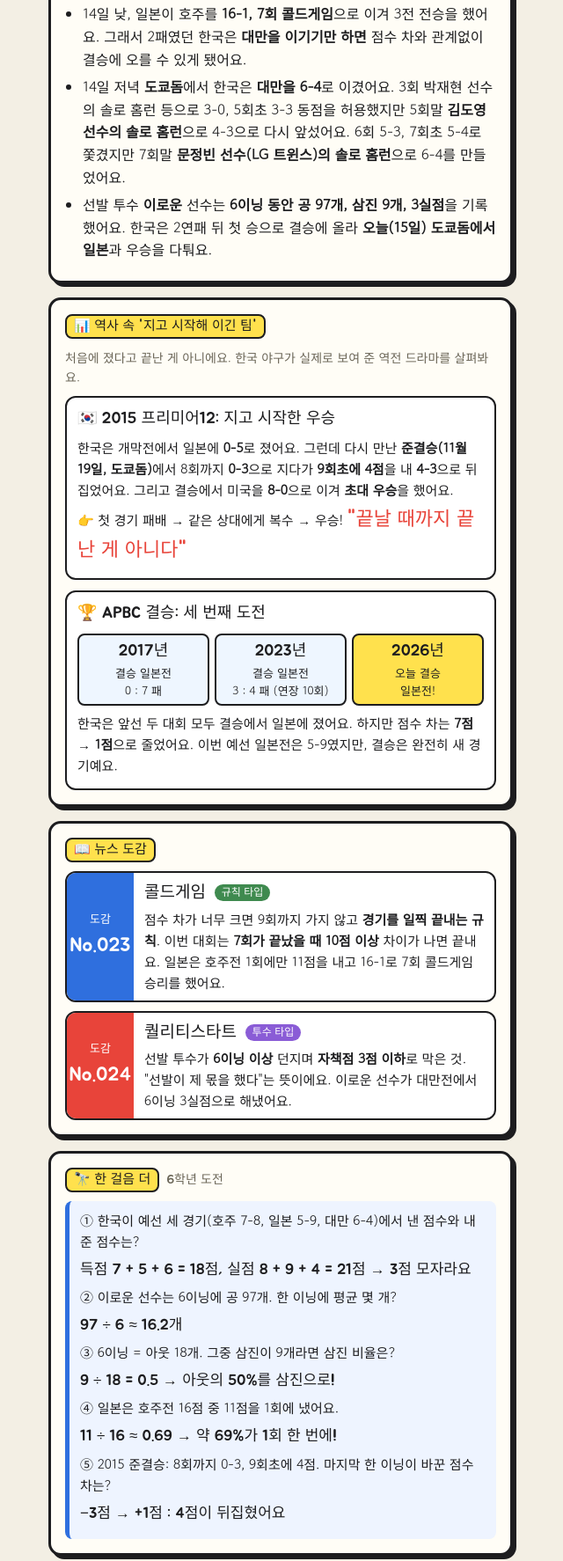
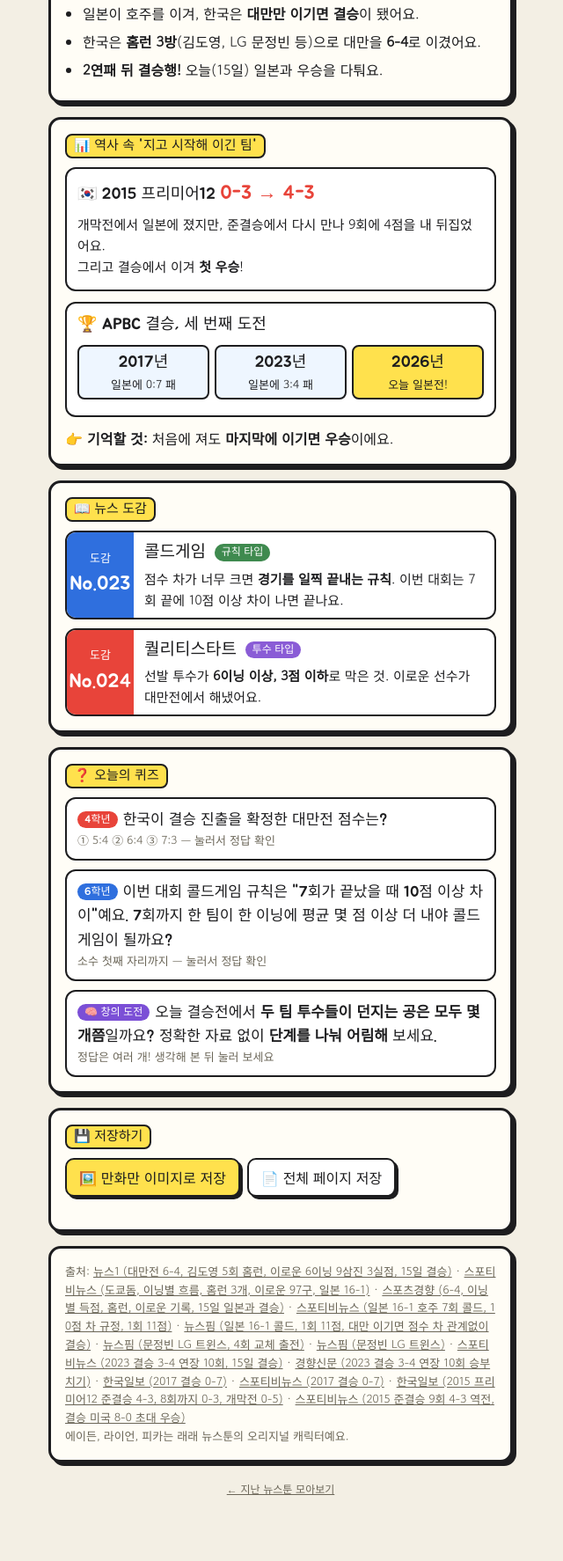
Before and after one commit to k-hill-ar/raerae-newstoon, a plain HTML site: page docs/2026-11-15-special/index.html in a window 1280 px wide. Shown: the part 3433-5207 px from the top of the page at 88% size, without its empty margins (321-961 px from the left). After the commit the page ends 5174 px from the top, so only its background shows below. Drawn offline with nearby package versions, Linux system fonts and the light colour scheme.

Commit message:
11/15 일반편·특별편 요약형으로 축소(한 걸음 더 삭제), 창의 도전은 자세히 + 한 단계 더 규칙
Co-Authored-By: Claude Opus 5.5 <noreply@anthropic.com>

```diff
--- a/docs/2026-11-15-special/index.html
+++ b/docs/2026-11-15-special/index.html
@@ -42,31 +42,27 @@
   <section class="card">
     <h2><span class="chip">📰 뉴스 정리</span></h2>
     <ul class="facts">
-      <li>14일 낮, 일본이 호주를 <b>16-1, 7회 콜드게임</b>으로 이겨 3전 전승을 했어요. 그래서 2패였던 한국은 <b>대만을 이기기만 하면</b> 점수 차와 관계없이 결승에 오를 수 있게 됐어요.</li>
-      <li>14일 저녁 <b>도쿄돔</b>에서 한국은 <b>대만을 6-4</b>로 이겼어요. 3회 박재현 선수의 솔로 홈런 등으로 3-0, 5회초 3-3 동점을 허용했지만 5회말 <b>김도영 선수의 솔로 홈런</b>으로 4-3으로 다시 앞섰어요. 6회 5-3, 7회초 5-4로 쫓겼지만 7회말 <b>문정빈 선수(LG 트윈스)의 솔로 홈런</b>으로 6-4를 만들었어요.</li>
-      <li>선발 투수 <b>이로운</b> 선수는 <b>6이닝 동안 공 97개, 삼진 9개, 3실점</b>을 기록했어요. 한국은 2연패 뒤 첫 승으로 결승에 올라 <b>오늘(15일) 도쿄돔에서 일본</b>과 우승을 다퉈요.</li>
+      <li>일본이 호주를 이겨, 한국은 <b>대만만 이기면 결승</b>이 됐어요.</li>
+      <li>한국은 <b>홈런 3방</b>(김도영, LG 문정빈 등)으로 대만을 <b>6-4</b>로 이겼어요.</li>
+      <li><b>2연패 뒤 결승행!</b> 오늘(15일) 일본과 우승을 다퉈요.</li>
     </ul>
   </section>
 
   <section class="card">
     <h2><span class="chip">📊 역사 속 '지고 시작해 이긴 팀'</span></h2>
-    <p style="margin:0 0 10px;font-size:14px;color:var(--muted)">처음에 졌다고 끝난 게 아니에요. 한국 야구가 실제로 보여 준 역전 드라마를 살펴봐요.</p>
-
     <div class="hist">
-      <h3>🇰🇷 2015 프리미어12: 지고 시작한 우승</h3>
-      <p>한국은 개막전에서 일본에 <b>0-5</b>로 졌어요. 그런데 다시 만난 <b>준결승(11월 19일, 도쿄돔)</b>에서 8회까지 <b>0-3</b>으로 지다가 <b>9회초에 4점</b>을 내 <b>4-3</b>으로 뒤집었어요. 그리고 결승에서 미국을 <b>8-0</b>으로 이겨 <b>초대 우승</b>을 했어요.</p>
-      <p>👉 첫 경기 패배 → 같은 상대에게 복수 → 우승! <span class="big">"끝날 때까지 끝난 게 아니다"</span></p>
+      <h3>🇰🇷 2015 프리미어12 <span class="big">0-3 → 4-3</span></h3>
+      <p>개막전에서 일본에 졌지만, 준결승에서 다시 만나 9회에 4점을 내 뒤집었어요.<br>그리고 결승에서 이겨 <b>첫 우승</b>!</p>
     </div>
-
     <div class="hist">
-      <h3>🏆 APBC 결승: 세 번째 도전</h3>
+      <h3>🏆 APBC 결승, 세 번째 도전</h3>
       <div class="rank">
-        <div><b>2017년</b>결승 일본전<br>0 : 7 패</div>
-        <div><b>2023년</b>결승 일본전<br>3 : 4 패 (연장 10회)</div>
-        <div class="me"><b>2026년</b>오늘 결승<br>일본전!</div>
+        <div><b>2017년</b>일본에 0:7 패</div>
+        <div><b>2023년</b>일본에 3:4 패</div>
+        <div class="me"><b>2026년</b>오늘 일본전!</div>
       </div>
-      <p>한국은 앞선 두 대회 모두 결승에서 일본에 졌어요. 하지만 점수 차는 <b>7점 → 1점</b>으로 줄었어요. 이번 예선 일본전은 5-9였지만, 결승은 완전히 새 경기예요.</p>
     </div>
+    <p style="margin:10px 0 0">👉 <b>기억할 것:</b> 처음에 져도 <b>마지막에 이기면 우승</b>이에요.</p>
   </section>
 
   <section class="card">
@@ -75,31 +71,15 @@
       <div class="no" style="background:#2f6fde">도감<b>No.023</b></div>
       <div class="body">
         <div class="name">콜드게임 <span class="type" style="background:#3f8a4f">규칙 타입</span></div>
-        <p>점수 차가 너무 크면 9회까지 가지 않고 <b>경기를 일찍 끝내는 규칙</b>. 이번 대회는 <b>7회가 끝났을 때 10점 이상</b> 차이가 나면 끝내요. 일본은 호주전 1회에만 11점을 내고 16-1로 7회 콜드게임 승리를 했어요.</p>
+        <p>점수 차가 너무 크면 <b>경기를 일찍 끝내는 규칙</b>. 이번 대회는 7회 끝에 10점 이상 차이 나면 끝나요.</p>
       </div>
     </div>
     <div class="dex">
       <div class="no" style="background:#e8443a">도감<b>No.024</b></div>
       <div class="body">
         <div class="name">퀄리티스타트 <span class="type" style="background:#8a5cd6">투수 타입</span></div>
-        <p>선발 투수가 <b>6이닝 이상</b> 던지며 <b>자책점 3점 이하</b>로 막은 것. "선발이 제 몫을 했다"는 뜻이에요. 이로운 선수가 대만전에서 6이닝 3실점으로 해냈어요.</p>
+        <p>선발 투수가 <b>6이닝 이상, 3점 이하</b>로 막은 것. 이로운 선수가 대만전에서 해냈어요.</p>
       </div>
-    </div>
-  </section>
-
-  <section class="card">
-    <h2><span class="chip">🔭 한 걸음 더</span><span style="font-size:14px;color:var(--muted)">6학년 도전</span></h2>
-    <div class="step">
-      ① 한국이 예선 세 경기(호주 7-8, 일본 5-9, 대만 6-4)에서 낸 점수와 내준 점수는?
-      <span class="calc">득점 7 + 5 + 6 = 18점, 실점 8 + 9 + 4 = 21점 → 3점 모자라요</span>
-      ② 이로운 선수는 6이닝에 공 97개. 한 이닝에 평균 몇 개?
-      <span class="calc">97 ÷ 6 ≈ 16.2개</span>
-      ③ 6이닝 = 아웃 18개. 그중 삼진이 9개라면 삼진 비율은?
-      <span class="calc">9 ÷ 18 = 0.5 → 아웃의 50%를 삼진으로!</span>
-      ④ 일본은 호주전 16점 중 11점을 1회에 냈어요.
-      <span class="calc">11 ÷ 16 ≈ 0.69 → 약 69%가 1회 한 번에!</span>
-      ⑤ 2015 준결승: 8회까지 0-3, 9회초에 4점. 마지막 한 이닝이 바꾼 점수 차는?
-      <span class="calc">−3점 → +1점 : 4점이 뒤집혔어요</span>
     </div>
   </section>
 
@@ -107,11 +87,11 @@
     <h2><span class="chip">❓ 오늘의 퀴즈</span></h2>
     <details>
       <summary><span class="lv lv4">4학년</span>한국이 결승 진출을 확정한 대만전 점수는?<span class="hint">① 5:4 ② 6:4 ③ 7:3 — 눌러서 정답 확인</span></summary>
-      <div class="answer">정답은 <b>② 6:4</b>! 박재현, 김도영, 문정빈 선수가 솔로 홈런을 쳤어요. 대만도 홈런 3개로 끝까지 따라왔어요.</div>
+      <div class="answer">정답은 <b>② 6:4</b>! 솔로 홈런 3방으로 이겼어요.</div>
     </details>
     <details>
       <summary><span class="lv lv6">6학년</span>이번 대회 콜드게임 규칙은 "7회가 끝났을 때 10점 이상 차이"예요. 7회까지 한 팀이 한 이닝에 평균 몇 점 이상 더 내야 콜드게임이 될까요?<span class="hint">소수 첫째 자리까지 — 눌러서 정답 확인</span></summary>
-      <div class="answer">정답은 <b>약 1.4점</b>! 10 ÷ 7 ≈ 1.43 → 7이닝 동안 매 이닝 평균 약 1.4점씩 더 내야 10점 차가 돼요. 일본은 1회에만 11점을 내서 한 이닝 만에 넘었어요.</div>
+      <div class="answer">정답은 <b>약 1.4점</b>! 10 ÷ 7 ≈ 1.43. 일본은 1회에만 11점을 내서 한 번에 넘었어요.</div>
     </details>
     <details>
       <summary><span class="lv lvC">🧠 창의 도전</span>오늘 결승전에서 <b>두 팀 투수들이 던지는 공은 모두 몇 개쯤</b>일까요? 정확한 자료 없이 <b>단계를 나눠 어림해</b> 보세요.<span class="hint">정답은 여러 개! 생각해 본 뒤 눌러 보세요</span></summary>
@@ -121,7 +101,8 @@
         ① <b>이닝으로 어림</b>: 한 이닝 약 16개 × 9이닝 ≈ 144개, 두 팀이면 약 <b>290개</b> → 약 300개.<br>
         ② <b>타자로 어림</b>: 한 팀 타석 약 38번 × 타석당 공 약 4개 ≈ 152개, 두 팀이면 약 <b>300개</b>.<br>
         ③ <b>조건 따지기</b>: 9회말을 안 하면 조금 줄고, 연장전이면 한 이닝에 약 30개씩 늘어요.<br>
-        ④ <b>더 생각하기</b>: 투수전이면 줄고(공 수 적음), 타격전이면 늘어요. "볼넷이 많으면?"도 따져 봐요.
+        ④ <b>더 생각하기</b>: 투수전이면 줄고(공 수 적음), 타격전이면 늘어요. "볼넷이 많으면?"도 따져 봐요.<br><br>
+        <b>🏅 한 단계 더</b>: ①과 ②는 다른 길로 갔는데 답이 거의 같았어요. <b>서로 다른 방법으로 구한 답이 비슷하면</b> 왜 더 믿을 만할까요? 그리고 경기가 끝난 뒤 실제 투구 수를 찾아 내 어림과 비교해 보세요. 얼마나 차이 났는지, 왜 차이가 났는지 설명할 수 있으면 영재원 서술형 만점 답이에요.
         <span class="tip">채점 팁: 많이(유창성), 여러 종류로(융통성), 남과 다르게(독창성), 자세히(정교성) 쓸수록 좋은 답이에요.</span>
       </div>
     </details>
```
Also changed, not shown: docs/2026-11-15/index.html (+16 -34 lines), 1 other file.
